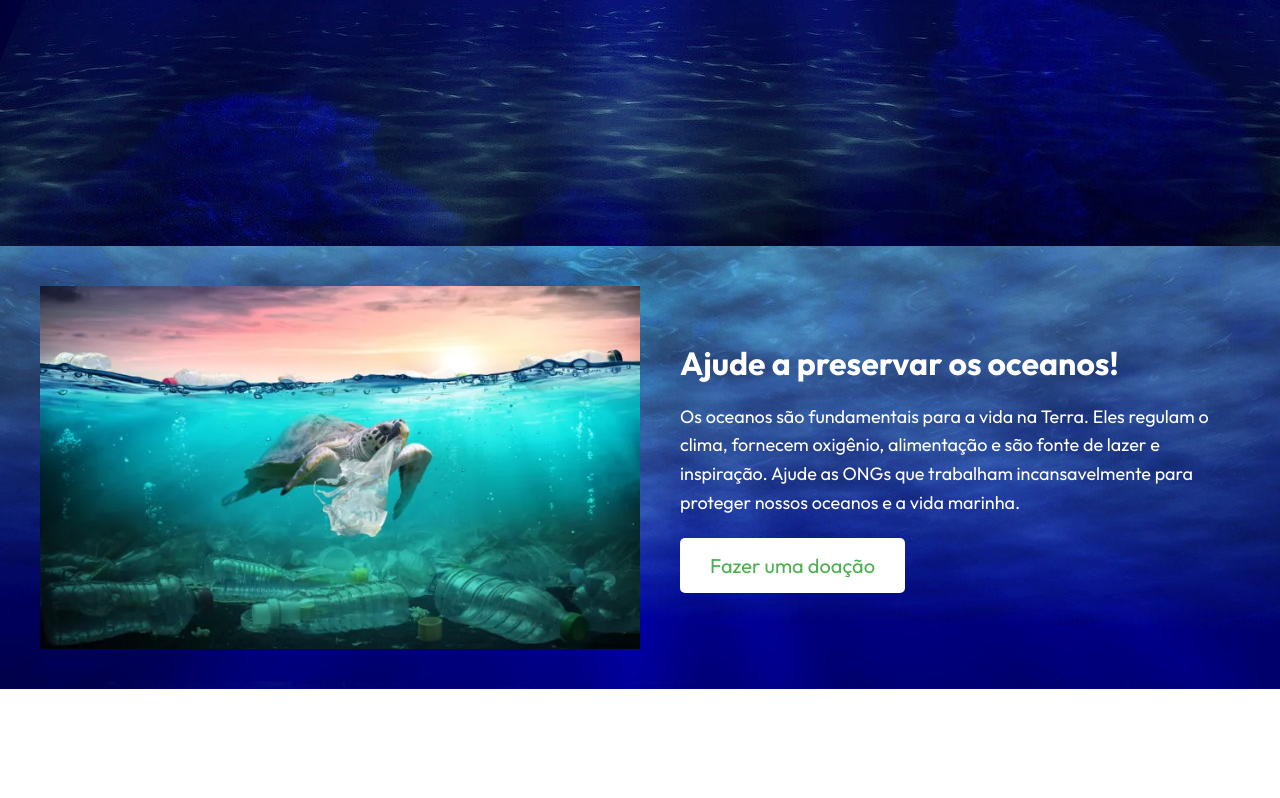
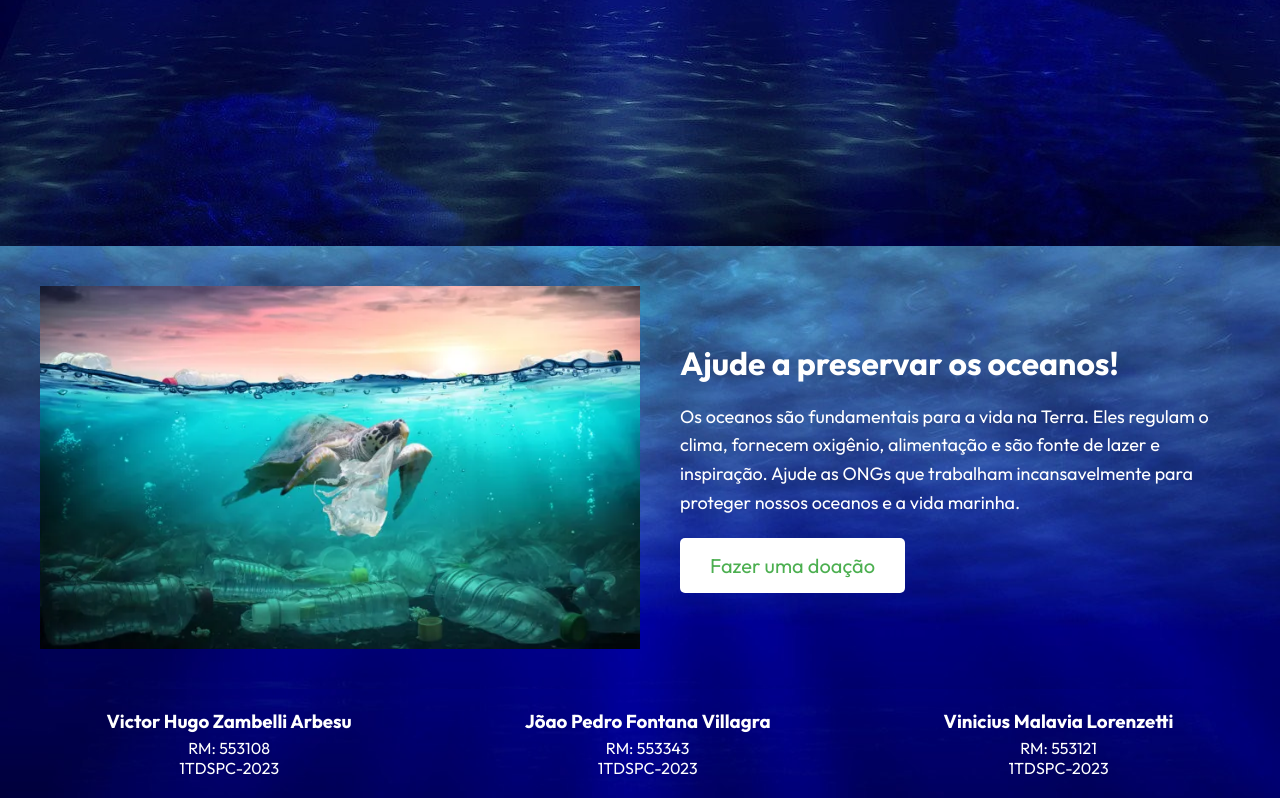
Before and after one commit to devtorugo/GS_OCEANS2024_WEB, a Next.js app: page / in a window 1280 px wide. Shown: the part 554-1352 px from the top of the page. Before the commit the page ends 1243 px from the top, so only its background shows below. Built offline with nearby package versions, Linux system fonts and the light colour scheme.

Commit message:
Criando Footer

```diff
--- /dev/null
+++ b/src/app/components/Footer/index.tsx
@@ -0,0 +1,27 @@
+
+import React from 'react';
+import './styles.css';
+
+const Footer = () => {
+  return (
+    <footer className="footer">
+      <div className="participant">
+        <h3>Victor Hugo Zambelli Arbesu</h3>
+        <p>RM: 553108</p>
+        <p>1TDSPC-2023</p>
+      </div>
+      <div className="participant">
+        <h3>Jõao Pedro Fontana Villagra</h3>
+        <p>RM: 553343</p>
+        <p>1TDSPC-2023</p>
+      </div>
+      <div className="participant">
+        <h3>Vinicius Malavia Lorenzetti</h3>
+        <p>RM: 553121</p>
+        <p>1TDSPC-2023</p>
+      </div>
+    </footer>
+  );
+};
+
+export default Footer;
--- /dev/null
+++ b/src/app/components/Footer/styles.css
@@ -0,0 +1,23 @@
+
+.footer {
+    background-color: #ffffff;
+    padding: 20px;
+    display: flex;
+    color: #ffffff;
+    justify-content: space-around;
+    background: url('/oceano2.jpg');
+    background-size: cover;
+    background-position: center;
+  }
+
+  .participant {
+    text-align: center;
+  }
+
+  .participant h3 {
+    margin-bottom: 5px;
+  }
+
+  .participant p {
+    margin: 0;
+  }
--- a/src/app/layout.tsx
+++ b/src/app/layout.tsx
@@ -2,6 +2,7 @@ import type { Metadata } from "next";
 import { Inter } from "next/font/google";
 import "./globals.css";
 import Header from "./components/Header";
+import Footer from "./components/Footer";
 
 
 
@@ -24,7 +25,7 @@ export default function RootLayout({
         className={inter.className}>
         <Header />
         {children}
-
+        <Footer />
         </body>
     </html>
   );
```
